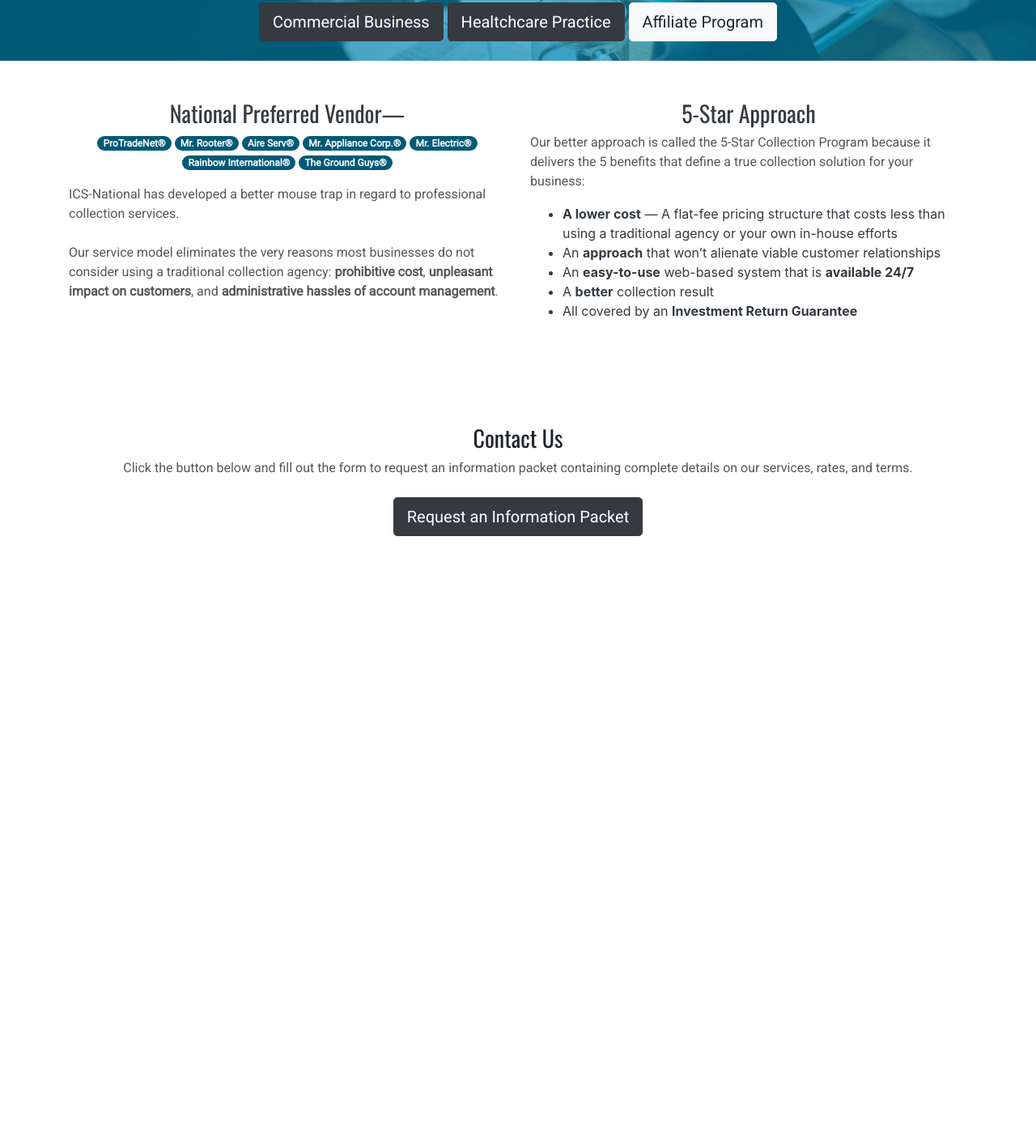
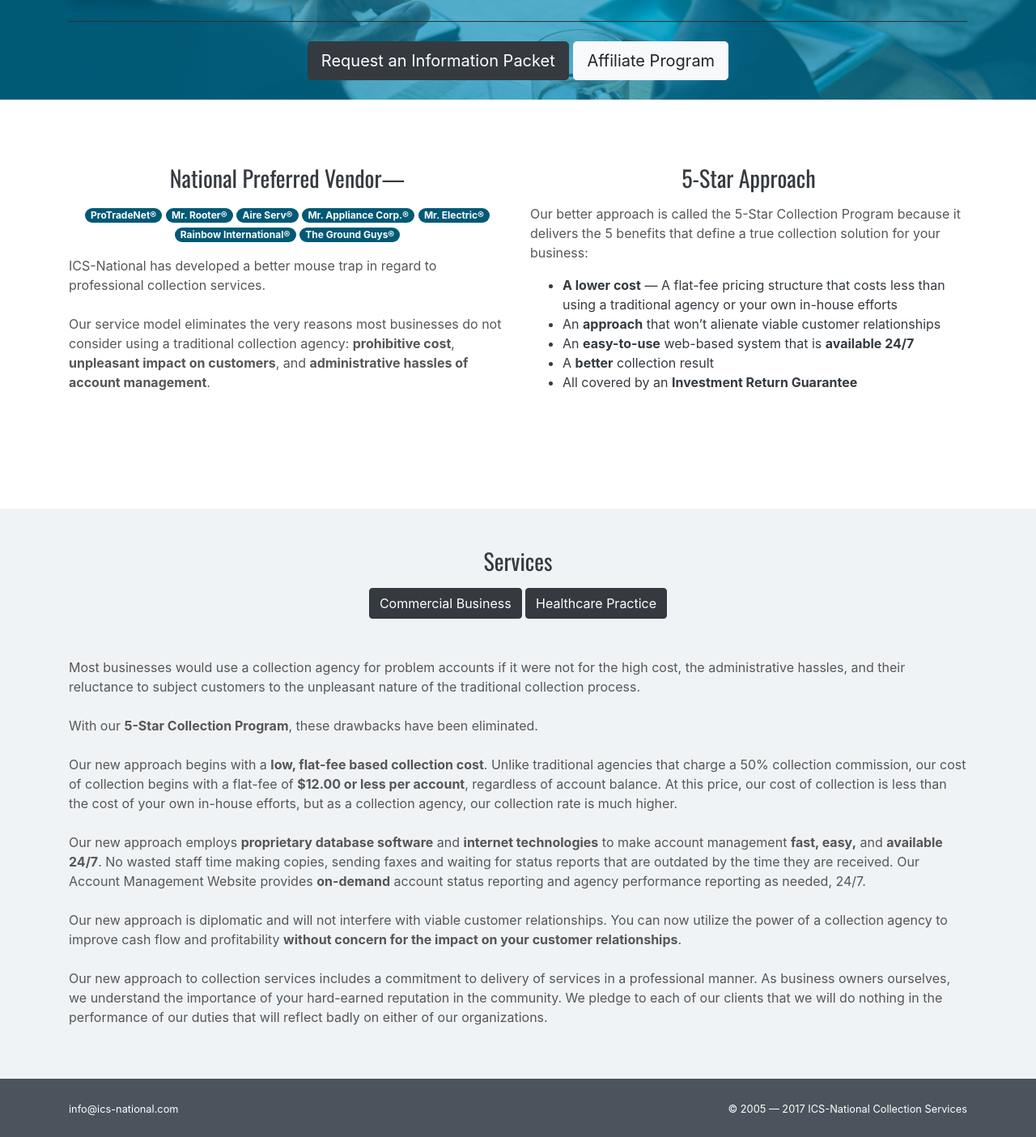
Before and after one commit to spitsfire/ics-national, a plain HTML site: page index.html in a window 1280 px wide. Shown: the part 360-1764 px from the top of the page at 81% size. Before the commit the page ends 1134 px from the top, so only its background shows below. Drawn offline with nearby package versions, Linux system fonts and the light colour scheme.

Commit message:
added service section, removed contact section
removed bootstrap fixed-navbar class, bc it no longer works w
data-offset

```diff
--- a/css/custom.css
+++ b/css/custom.css
@@ -1,5 +1,13 @@
 .bg-dark {
   background-color: #015976!important;
+}
+
+.bg-gray {
+  background-color: #f0f3f6!important;
+}
+
+.bg-dark-gray {
+  background-color: #4b545c!important;
 }
 
 .badge-dark {
@@ -39,6 +47,9 @@ hr {
 }
 
 p {
-    font-family: 'Roboto', sans-serif!important;
     color: #565656;
 }
+
+footer a {
+  color: #fff;
+}
--- a/index.html
+++ b/index.html
@@ -7,12 +7,12 @@
     <!-- Bootstrap CSS -->
     <link rel="stylesheet" href="https://maxcdn.bootstrapcdn.com/bootstrap/4.0.0/css/bootstrap.min.css" integrity="sha384-Gn5384xqQ1aoWXA+058RXPxPg6fy4IWvTNh0E263XmFcJlSAwiGgFAW/dAiS6JXm" crossorigin="anonymous">
     <link rel="stylesheet" href="css/custom.css">
-    <link href="https://fonts.googleapis.com/css?family=Oswald|Roboto" rel="stylesheet">
+    <link href="https://fonts.googleapis.com/css?family=Oswald" rel="stylesheet">
     <title>ICS-National Collection Services&mdash;Home</title>
   </head>
   <body id="home" data-spy="scroll" data-target=".navbar" data-offset="100">
     <!-- navbar -->
-    <nav class="navbar fixed-top navbar-expand-lg navbar-dark bg-dark">
+    <nav class="navbar navbar-expand-lg navbar-dark bg-dark">
       <div class="container mx-auto">
         <a class="navbar-brand d-sm-block d-md-none" href="#">Navigation</a>
         <a class="navbar-brand d-none d-md-block order-1 mr-0 oswald" href="#">ICS-National Collection Services</a>
@@ -24,7 +24,7 @@
             <a class="nav-item nav-link" href="#">Home</a>
             <a class="nav-item nav-link" href="#about">About</a>
             <a class="nav-item nav-link" href="#services">Services</a>
-            <a class="nav-item nav-link" href="#contact">Contact</a>
+            <a class="nav-item nav-link" href="#contact" data-toggle="modal" data-target="#infoPacket">Contact</a>
             <a class="nav-item nav-link" href="#client">Client Login</a>
           </div>
         </div>
@@ -32,27 +32,26 @@
     </nav><!-- /navbar -->
 
     <!-- jumbotron -->
-    <div class="jumbotron jumbotron-fluid mt-2 pb-2">
+    <div class="jumbotron jumbotron-fluid mt-0 mb-3 pb-2">
       <div class="container">
         <h1 class="d-none d-md-block">
           <small class="display-4 text-white">A New Approach,</small>
         </h1>
         <h1 class="display-3 ml-5 pl-5 d-none d-md-block text-white">A Better Result</h1>
-        <p class="text-white text-shadow text-justify roboto">Our Mission&mdash;To provide clients with effective professional collection services that are economical; delivered in a manner that protects variable customer relationships and the clients’ reputations in their communities; delivered by an easy-to-use web-based account management system that is available to clients on-demand 24/7.</p>
+        <p class="text-white text-shadow text-justify">Our Mission&mdash;To provide clients with effective professional collection services that are economical; delivered in a manner that protects variable customer relationships and the clients’ reputations in their communities; delivered by an easy-to-use web-based account management system that is available to clients on-demand 24/7.</p>
         <hr class="my-4">
         <p class="lead text-center">
-          <button type="button" class="btn btn-dark btn-lg">Commercial Business</button>
-          <button type="button" class="btn btn-dark btn-lg">Healtchcare Practice</button>
+          <button type="button" class="btn btn-dark btn-lg" data-toggle="modal" data-target="#infoPacket">Request an Information Packet</button>
           <button type="button" class="btn btn-light btn-lg">Affiliate Program</button>
         </p>
       </div>
     </div><!-- /jumbotron -->
 
-    <!-- three-column content -->
-    <div class="container pb-3 my-5 text-dark">
-      <div class="row">
+    <div class="container py-3 my-5 text-dark mx-auto">
+    <!-- about -->
+      <div id="about" class="row mb-5 py-3">
         <div class="col-md">
-          <h3 class="text-center oswald mb-2">National Preferred Vendor&mdash;</h3>
+          <h3 class="text-center oswald mb-3">National Preferred Vendor&mdash;</h3>
           <p class="text-center">
             <span class="badge badge-pill badge-dark">ProTradeNet®</span>
             <span class="badge badge-pill badge-dark">Mr. Rooter®</span>
@@ -68,7 +67,7 @@
           </p>
         </div>
         <div class="col-md ml-auto">
-          <h3 class="text-center oswald mb-2">5-Star Approach</h3>
+          <h3 class="text-center oswald mb-3">5-Star Approach</h3>
           <p>
             Our better approach is called the 5-Star Collection Program because it delivers the 5 benefits that define a true collection solution for your business:
             <ul>
@@ -81,17 +80,48 @@
             </ul>
           </p>
         </div>
-      </div>
-    </div><!-- /content -->
+      </div><!-- /about -->
+    </div>
+    <div class="container-fluid py-5 mt-5 bg-gray text-dark">
+    <!-- services -->
+    <div class="container">
+      <h3  id="services" class="text-center oswald mb-3">Services</h3>
+      <p class="text-center mb-5">
+        <button type="button" class="btn btn-dark">Commercial Business</button>
+        <button type="button" class="btn btn-dark">Healthcare Practice</button>
+      </p>
+      <p>
+        Most businesses would use a collection agency for problem accounts if it were not for the high cost, the administrative hassles, and their reluctance to subject customers to the unpleasant nature of the traditional collection process.<br /><br />
 
-    <!-- Contact -->
-    <div class="container my-5 py-5 mx-auto">
-      <h3 id="contact" class="text-center oswald mb-2">Contact Us</h3>
-      <p class="text-center">
-        Click the button below and fill out the form to request an information packet containing complete details on our services, rates, and terms.<br/>
-      </br/>
-        <button type="button" class="btn btn-dark btn-lg" data-toggle="modal" data-target="#infoPacket">Request an Information Packet</button>
+        With our <b>5-Star Collection Program</b>, these drawbacks have been eliminated.<br /><br />
+
+        Our new approach begins with a <b>low, flat-fee based collection cost</b>. Unlike traditional agencies that charge a 50% collection commission, our cost of collection begins with a flat-fee of <b>$12.00 or less per account</b>, regardless of account balance. At this price, our cost of collection is less than the cost of your own in-house efforts, but as a collection agency, our collection rate is much higher.<br /><br />
+
+        Our new approach employs <b>proprietary database software</b> and <b>internet technologies</b> to make account management <b>fast, easy,</b> and <b>available 24/7</b>. No wasted staff time making copies, sending faxes and waiting for status reports that are outdated by the time they are received. Our Account Management Website provides <b>on-demand</b> account status reporting and agency performance reporting as needed, 24/7.<br /><br />
+
+        Our new approach is diplomatic and will not interfere with viable customer relationships. You can now utilize the power of a collection agency to improve cash flow and profitability <b>without concern for the impact on your customer relationships</b>.<br /><br />
+
+        Our new approach to collection services includes a commitment to delivery of services in a professional manner. As business owners ourselves, we understand the importance of your hard-earned reputation in the community. We pledge to each of our clients that we will do nothing in the performance of our duties that will reflect badly on either of our organizations.
       </p>
+    </div><!-- services -->
+    </div>
+  </div><!-- container -->
+  <!-- footer -->
+  <footer class="page-footer text-white bg-dark-gray py-4">
+    <!--footer links-->
+    <div class="container mx-auto">
+        <div class="row">
+            <div class="col-md">
+                <small><a href="mailto:info@ics-national.com?Subject=Information%20on%20ICS%20Services">info@ics-national.com</a></small>
+            </div>
+            <div class="col-md ml-auto text-right">
+                <small>&copy; 2005 &mdash; 2017 ICS-National Collection Services</small>
+            </div>
+        </div>
+    </div><!-- /footer links -->
+  </footer><!-- /footer -->
+
+    <!-- InfoPacket -->
       <!--=====================================
        FORM MODAL
       ======================================-->
@@ -99,12 +129,15 @@
         <div class="modal-dialog modal-lg" role="document">
           <div class="modal-content">
             <div class="modal-header bg-dark text-white">
-              <h5 class="modal-title oswald text-center" id="exampleModalLabel">PLEASE FILL OUT THE FOLLOWING</h5>
+              <h5 class="modal-title oswald text-center" id="exampleModalLabel">Request an Information Packet</h5>
               <button type="button" class="close" data-dismiss="modal" aria-label="Close">
                 <span aria-hidden="true">&times;</span>
               </button>
             </div>
             <div class="modal-body">
+              <div class="alert alert-info" role="alert">
+                Or call toll-free at <strong>877-622-2331</strong>.
+              </div>
         <!-- registration form -->
             <form>
               <div class="input-group mb-3">
```
